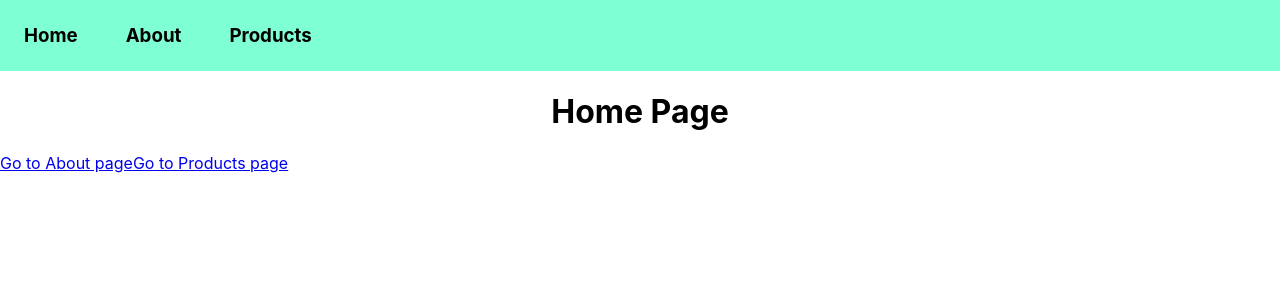
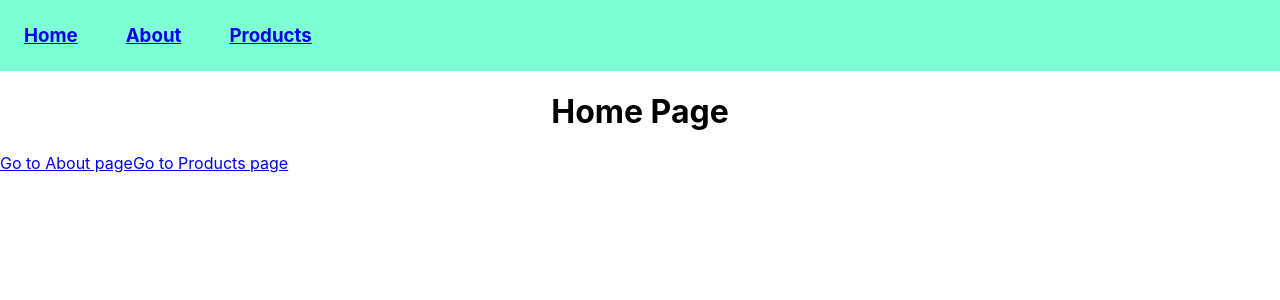
Before and after one commit to provks/react18, a React (Create React App) app in the folder router/router-app/: page / in a window 1280 px wide. Shown: the top 300 px of the page. Built offline with nearby package versions, Linux system fonts and the light colour scheme.

Commit message:
add routing via navbar

```diff
--- a/router/router-app/src/App.js
+++ b/router/router-app/src/App.js
@@ -34,8 +34,8 @@
 
   return (
     <>
-      {/* Provide router */}
-      <Navbar/>
+      {/* step2: Provide router */}
+      {/* <Navbar/> */}
       <RouterProvider router={router}/>
     </>
   );
--- a/router/router-app/src/components/Navbar.js
+++ b/router/router-app/src/components/Navbar.js
@@ -1,19 +1,23 @@
 import React from 'react'
+import { Link } from 'react-router-dom';
 
 function Navbar() {
   return (
     <div className="navbar">
       <h3>
         {/* <a href="/">Home</a> */}
-        Home
+        <Link to="/">Home</Link>
+        {/* Home */}
       </h3>
       <h3>
         {/* <a href="/about">About</a> */}
-        About
+        <Link to="/about">About</Link>
+        {/* About */}
       </h3>
       <h3>
       {/* <a href="/products">Products</a> */}
-      Products
+      <Link to="/products">Products</Link>
+      {/* Products */}
       </h3>
     </div>
   );
--- a/router/router-app/src/pages/About.js
+++ b/router/router-app/src/pages/About.js
@@ -1,14 +1,15 @@
 import React from 'react'
 import { Link } from 'react-router-dom'
+import Navbar from '../components/Navbar'
 
 function About() {
   return (
     <>
-        <h1>About Page</h1>
-        <h1><Link to="/">Go to Home page</Link></h1>
-        <h1>
-        <Link to="/products">Go to Products page</Link></h1>
-
+      <Navbar/>
+      <h1>About Page</h1>
+      <h1><Link to="/">Go to Home page</Link></h1>
+      <h1>
+      <Link to="/products">Go to Products page</Link></h1>
     </>
   )
 }
--- a/router/router-app/src/pages/Home.js
+++ b/router/router-app/src/pages/Home.js
@@ -1,12 +1,14 @@
 import React from 'react'
 import { Link } from 'react-router-dom'
+import Navbar from '../components/Navbar'
 
 function Home() {
   return (
     <>
-    <h1>Home Page</h1>
-        <Link to="/about">Go to About page</Link>
-        <Link to="/products">Go to Products page</Link>
+      <Navbar/>
+      <h1>Home Page</h1>
+      <Link to="/about">Go to About page</Link>
+      <Link to="/products">Go to Products page</Link>
     </>
   )
 }
--- a/router/router-app/src/pages/Product.js
+++ b/router/router-app/src/pages/Product.js
@@ -1,11 +1,13 @@
 import React from 'react'
 import { Link } from 'react-router-dom'
+import Navbar from '../components/Navbar'
 
 function Product() {
   return (
     <>
-        <h1>Products Page</h1>
-        <h1><Link to="/">Go back </Link></h1>
+      <Navbar/>
+      <h1>Products Page</h1>
+      <h1><Link to="/">Go back </Link></h1>
     </>
   )
 }
```
